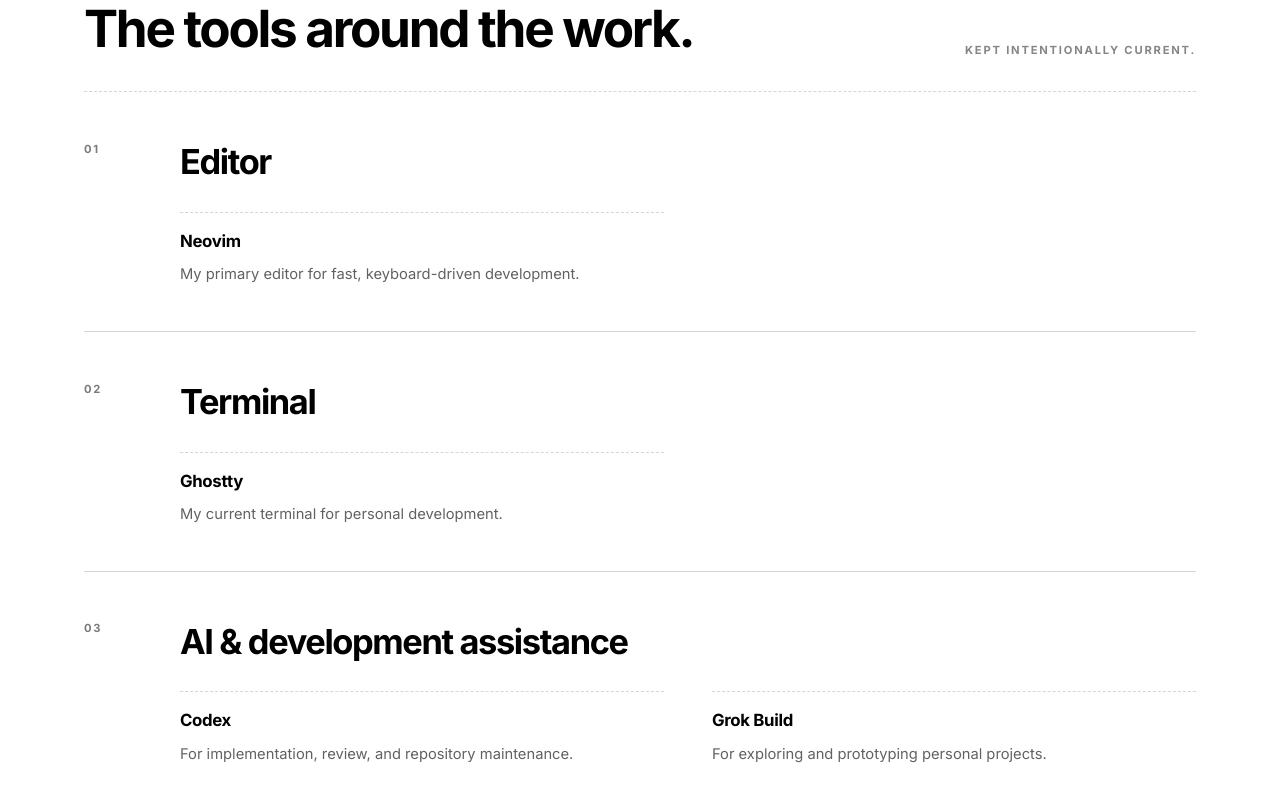
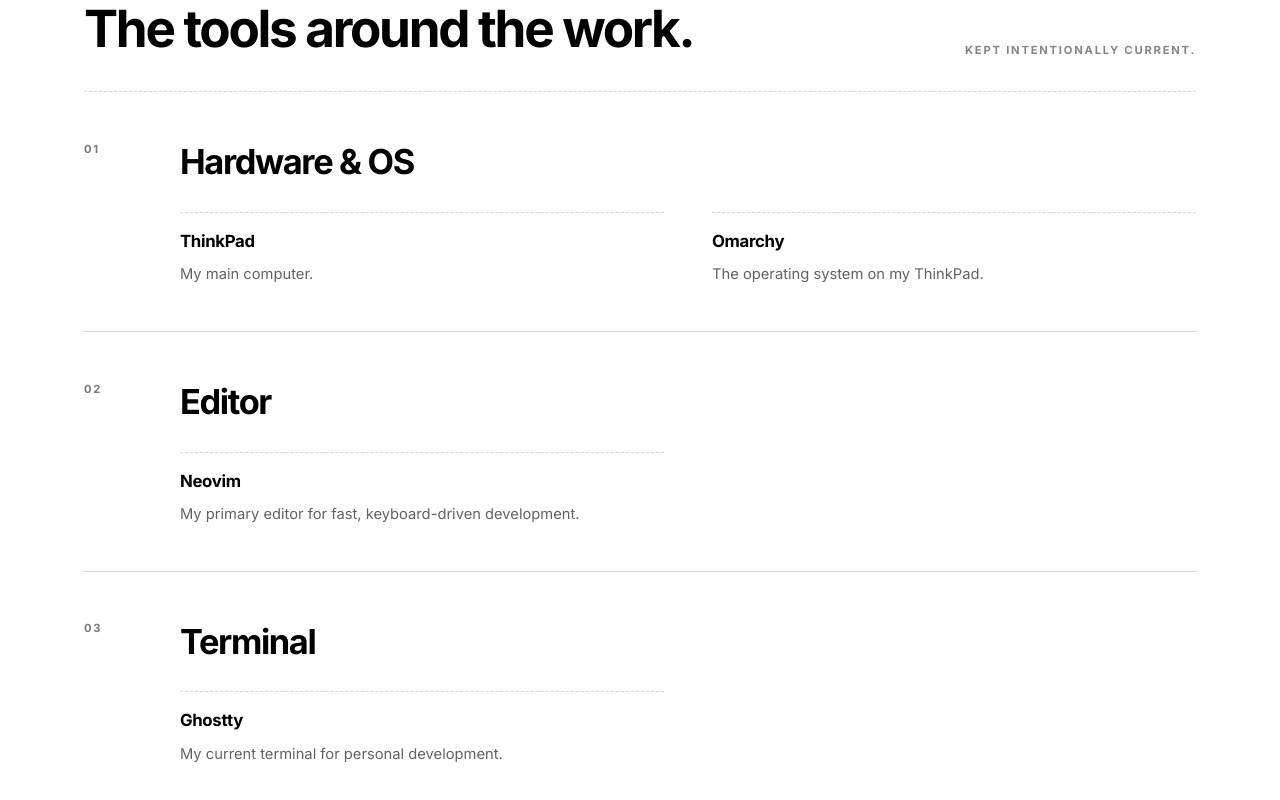
Before and after one commit to natori-hrj/natorium.dev, a SvelteKit app: page /uses in a window 1280 px wide. Shown: the part 940-1740 px from the top of the page. Built offline with nearby package versions, Linux system fonts and the light colour scheme.

Commit message:
add uses

```diff
--- a/src/routes/uses/+page.svelte
+++ b/src/routes/uses/+page.svelte
@@ -2,6 +2,19 @@
 	import Seo from '$lib/components/Seo.svelte';
 
 	const uses = [
+		{
+			category: 'Hardware & OS',
+			items: [
+				{
+					name: 'ThinkPad',
+					description: 'My main computer.'
+				},
+				{
+					name: 'Omarchy',
+					description: 'The operating system on my ThinkPad.'
+				}
+			]
+		},
 		{
 			category: 'Editor',
 			items: [
```
